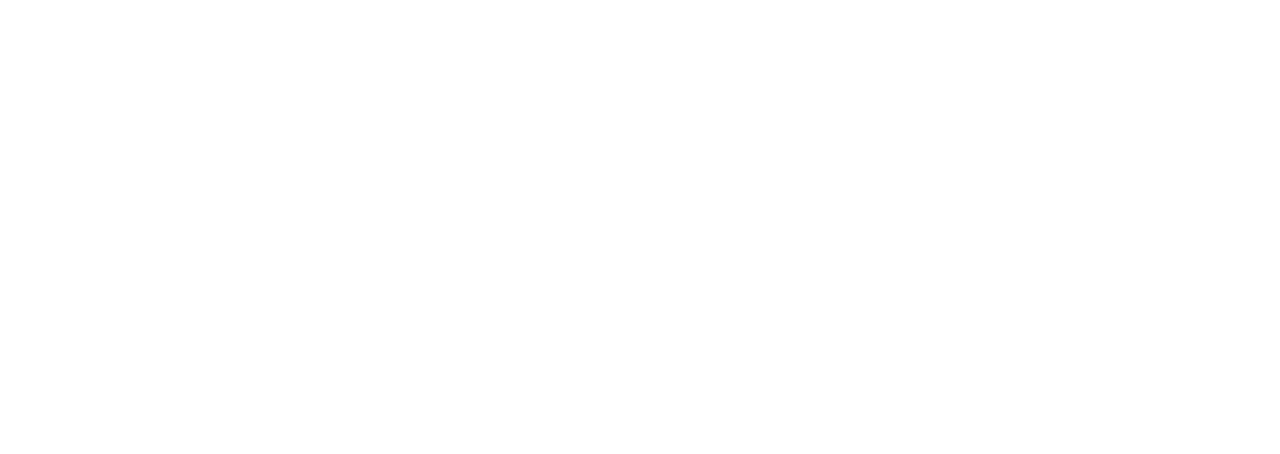
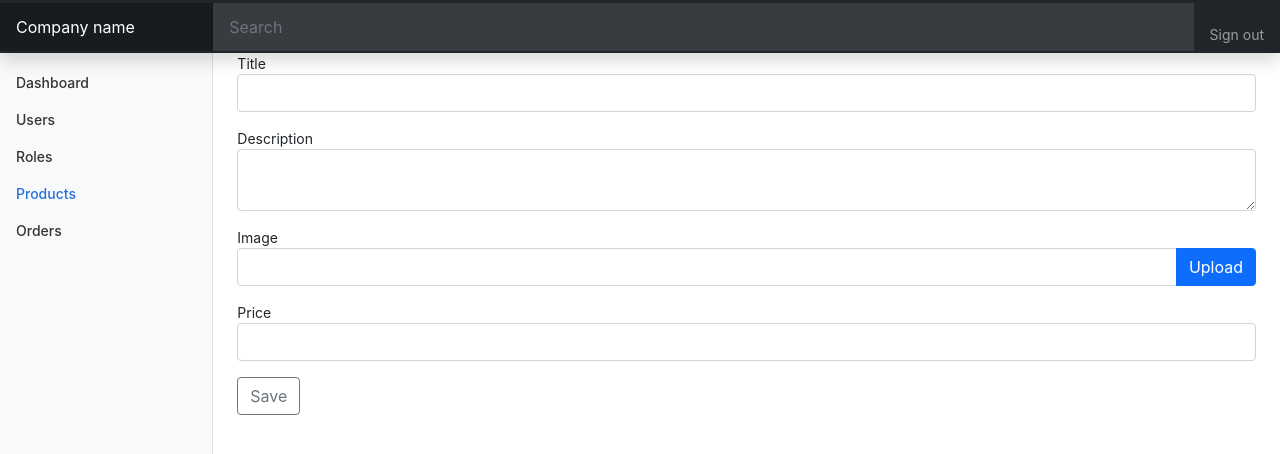
Before and after one commit to uros92dasic/diplomski-frontend, a React (Create React App) app: page /products/1/edit in a window 1280 px wide. Before the commit this address had no page. Shown: the top 454 px of the page. Built offline with nearby package versions, Linux system fonts and the light colour scheme; no server answers.

Commit message:
add products

```diff
--- a/src/App.tsx
+++ b/src/App.tsx
@@ -12,6 +12,9 @@
 import Roles from './pages/roles/Roles';
 import RoleCreate from './pages/roles/RoleCreate';
 import RoleEdit from './pages/roles/RoleEdit';
+import Products from './pages/products/Products';
+import ProductCreate from './pages/products/ProductCreate';
+import ProductEdit from './pages/products/ProductEdit';
 
 function App() {
   return (
@@ -28,6 +31,9 @@
           <Route path={"/roles"} element={<Roles />} />
           <Route path={"/roles/create"} element={<RoleCreate />} />
           <Route path={"/roles/:id/edit"} element={<RoleEdit />} />
+          <Route path={"/products"} element={<Products />} />
+          <Route path={"/products/create"} element={<ProductCreate />} />
+          <Route path={"/products/:id/edit"} element={<ProductEdit />} />
         </Routes>
 
       </BrowserRouter>
--- a/src/components/ImageUpload.tsx
+++ b/src/components/ImageUpload.tsx
@@ -1,10 +1,23 @@
+import axios from "axios";
 import React from "react";
 
-const ImageUpload = () => {
+const ImageUpload = (props: { uploaded: (url: string) => void }) => {
+
+    const handleUpload = async (files: FileList | null) => {
+        if (files === null) return;
+
+        const formData = new FormData();
+        formData.append('image', files[0]);
+
+        const { data } = await axios.post('upload', formData);
+
+        props.uploaded(data.url);
+    }
+
     return (
-        <>
-            Image upload
-        </>
+        <label className="btn btn-primary">
+            Upload <input type="file" hidden onChange={e => handleUpload(e.target.files)} />
+        </label>
     );
 }
 
--- a/src/components/Nav.tsx
+++ b/src/components/Nav.tsx
@@ -24,6 +24,9 @@
 
     const logout = async () => {
         await axios.post('logout', {});
+
+        localStorage.removeItem('jwt_access_token');
+        localStorage.removeItem('jwt_refresh_token');
     }
 
     return (
--- /dev/null
+++ b/src/pages/products/ProductCreate.tsx
@@ -0,0 +1,68 @@
+import axios from "axios";
+import React, { SyntheticEvent, useState } from "react";
+import { Navigate } from "react-router-dom";
+import ImageUpload from "../../components/ImageUpload";
+import Wrapper from "../../components/Wrapper";
+
+const ProductCreate = () => {
+    const [title, setTitle] = useState('');
+    const [description, setDescription] = useState('');
+    const [image, setImage] = useState('');
+    const [price, setPrice] = useState('');
+    const [redirect, setRedirect] = useState(false);
+
+    const handleSubmit = async (e: SyntheticEvent) => {
+        e.preventDefault();
+
+        await axios.post('products', {
+            image,
+            title,
+            description,
+            price,
+            userId: 1
+        });
+
+        setRedirect(true);
+    }
+
+    if (redirect) {
+        return <Navigate replace to={'/products'} />;
+    }
+
+    return (
+        <Wrapper>
+            <form onSubmit={handleSubmit}>
+                <div className="mb-3">
+                    <label>Title</label>
+                    <input className="form-control"
+                        onChange={e => setTitle(e.target.value)} />
+                </div>
+                <div className="mb-3">
+                    <label>Description</label>
+                    <textarea className="form-control"
+                        onChange={e => setDescription(e.target.value)}>
+                    </textarea>
+                </div>
+                <div className="mb-3">
+                    <label>Image</label>
+                    <div className="input-group">
+                        <input className="form-control"
+                            value={image}
+                            onChange={e => setImage(e.target.value)} />
+                        <ImageUpload uploaded={setImage} />
+                    </div>
+                </div>
+                <div className="mb-3">
+                    <label>Price</label>
+                    <input type="number" className="form-control"
+                        onChange={e => setPrice(e.target.value)}
+                    />
+                </div>
+
+                <button className="btn btn-outline-secondary">Save</button>
+            </form>
+        </Wrapper>
+    );
+}
+
+export default ProductCreate;
--- /dev/null
+++ b/src/pages/products/ProductEdit.tsx
@@ -0,0 +1,93 @@
+import axios from "axios";
+import React, { SyntheticEvent, useEffect, useRef, useState } from "react";
+import { Navigate, useParams } from "react-router-dom";
+import ImageUpload from "../../components/ImageUpload";
+import Wrapper from "../../components/Wrapper";
+
+const ProductEdit = () => {
+    const [title, setTitle] = useState('');
+    const [description, setDescription] = useState('');
+    const [image, setImage] = useState('');
+    const [price, setPrice] = useState('');
+    const [redirect, setRedirect] = useState(false);
+    const { id } = useParams();
+    const ref = useRef<HTMLInputElement>(null);
+
+    useEffect(() => {
+        (
+            async () => {
+                const { data } = await axios.get(`products/${id}`);
+
+                setTitle(data.title);
+                setDescription(data.description);
+                setImage(data.image);
+                setPrice(data.price);
+            }
+        )();
+    }, [id]);
+
+    const handleSubmit = async (e: SyntheticEvent) => {
+        e.preventDefault();
+
+        await axios.patch(`products/${id}`, {
+            image,
+            title,
+            description,
+            price
+        });
+
+        setRedirect(true);
+    }
+
+    const updateImage = (url: string) => {
+        if (ref.current) {
+            ref.current.value = url;
+        }
+        setImage(url);
+    }
+
+    if (redirect) {
+        return <Navigate replace to={'/products'} />;
+    }
+
+    return (
+        <Wrapper>
+            <form onSubmit={handleSubmit}>
+                <div className="mb-3">
+                    <label>Title</label>
+                    <input className="form-control"
+                        defaultValue={title}
+                        onChange={e => setTitle(e.target.value)} />
+                </div>
+                <div className="mb-3">
+                    <label>Description</label>
+                    <textarea className="form-control"
+                        defaultValue={description}
+                        onChange={e => setDescription(e.target.value)}
+                    ></textarea>
+                </div>
+                <div className="mb-3">
+                    <label>Image</label>
+                    <div className="input-group">
+                        <input className="form-control"
+                            ref={ref}
+                            defaultValue={image}
+                            onChange={e => setImage(e.target.value)} />
+                        <ImageUpload uploaded={updateImage} />
+                    </div>
+                </div>
+                <div className="mb-3">
+                    <label>Price</label>
+                    <input type="number" className="form-control"
+                        defaultValue={price}
+                        onChange={e => setPrice(e.target.value)}
+                    />
+                </div>
+
+                <button className="btn btn-outline-secondary">Save</button>
+            </form>
+        </Wrapper>
+    );
+}
+
+export default ProductEdit;
--- /dev/null
+++ b/src/pages/products/Products.tsx
@@ -0,0 +1,79 @@
+import axios from "axios";
+import React, { useEffect, useState } from "react";
+import { Link } from "react-router-dom";
+import Paginator from "../../components/Paginator";
+import Wrapper from "../../components/Wrapper";
+import { Product } from "../../models/product";
+
+const Products = () => {
+    const [products, setProducts] = useState([]);
+    const [page, setPage] = useState(1);
+    const [lastPage, setLastPage] = useState(0);
+
+    useEffect(() => {
+        (
+            async () => {
+                const { data } = await axios.get(`products?page=${page}`);
+
+                setProducts(data.data);
+                setLastPage(data.meta.lastPage);
+            }
+        )();
+    }, [page]);
+
+    const handleDelete = async (id: number) => {
+        if (window.confirm("Are you sure you want to delete this record?")) {
+            await axios.delete(`/products/${id}`);
+        }
+
+        setProducts(products.filter((p: Product) => p.id !== id));
+    }
+
+    return (
+        <Wrapper>
+            <div className="pt-3 pb-2 mb-3 border-bottom">
+                <Link to={'/products/create'} className="btn btn-sm btn-outline-secondary">Add</Link>
+            </div>
+
+            <div className="table-responsive">
+                <table className="table table-striped table-sm">
+                    <thead>
+                        <tr>
+                            <th scope="col">#</th>
+                            <th scope="col">image</th>
+                            <th scope="col">Title</th>
+                            <th scope="col">Description</th>
+                            <th scope="col">Price</th>
+                            <th scope="col">Action</th>
+                        </tr>
+                    </thead>
+                    <tbody>
+                        {products.map((product: Product) => {
+                            return (
+                                <tr key={product.id}>
+                                    <td>{product.id}</td>
+                                    <td><img alt={`product-${product.id}`} src={product.image} width="50" /></td>
+                                    <td>{product.title}</td>
+                                    <td>{product.description}</td>
+                                    <td>{product.price}</td>
+                                    <td>
+                                        <div className="btn-group mr-2">
+                                            <Link to={`/products/${product.id}/edit`} className="btn btn-sm btn-outline-secondary">Edit</Link>
+                                        </div>
+                                        <div className="btn-group mr-2">
+                                            <button className="btn btn-sm btn-outline-secondary" onClick={() => handleDelete(product.id)}>Delete</button>
+                                        </div>
+                                    </td>
+                                </tr>
+                            );
+                        })}
+                    </tbody>
+                </table>
+            </div>
+
+            <Paginator page={page} lastPage={lastPage} pageChanged={page => setPage(page)} />
+        </Wrapper>
+    );
+}
+
+export default Products;
```
